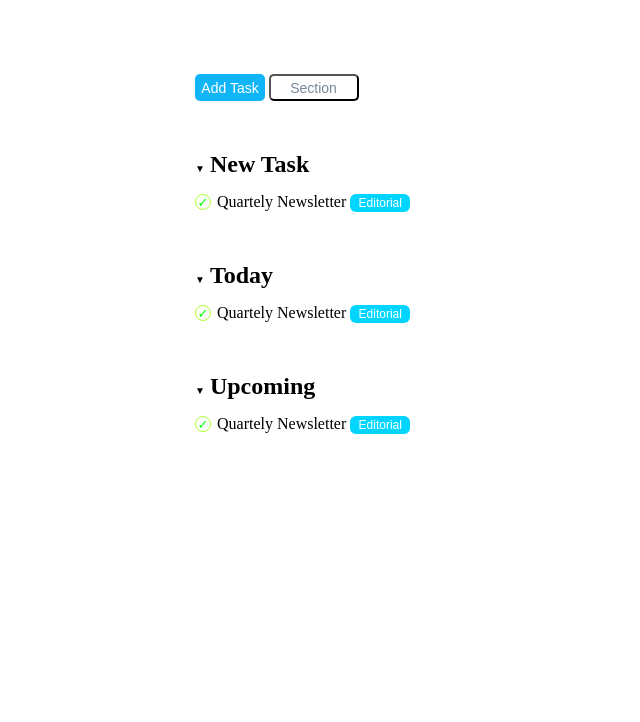
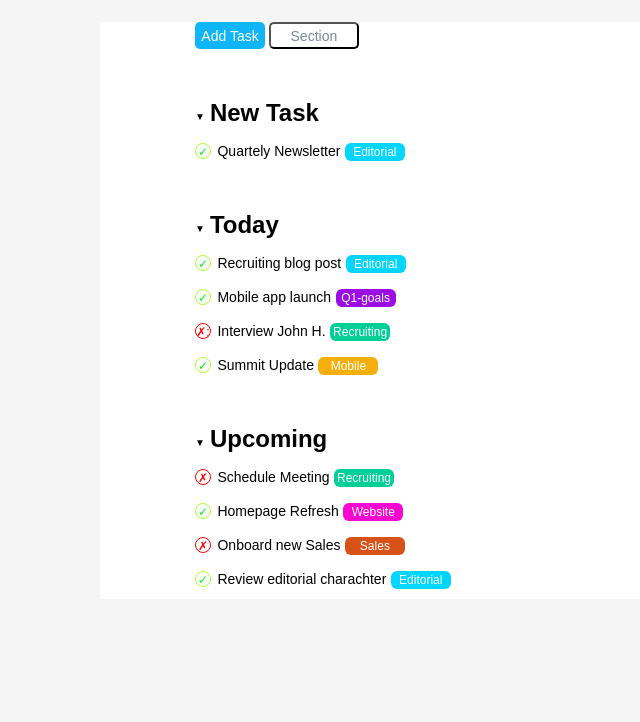
Before and after one commit to danieleinnamorato93/html-css-toboolist, a plain HTML site: page index.html in a window 1280 px wide. Shown: the part 78-800 px from the top of the page, without its empty margins (0-640 px from the left). Drawn offline with Linux system fonts and the light colour scheme.

Commit message:
esercizio-terminato

```diff
--- a/index.html
+++ b/index.html
@@ -31,16 +31,20 @@
 
         <ul class="tasks-list">
             <li class="row-subtitle"> <span class="arrow-down">&#9660;</span><h2 class="subtitle">Today</h2></li>
-            <li class="row-voice"> <span class="check">&#10003;</span>
-                <span class="voice">Quartely Newsletter</span>
-                <button class="label editorial">Editorial</button></li>
+            <li class="row-voice"> <span class="check">&#10003;</span> <span class="voice">Recruiting blog post</span> <button class="label editorial">Editorial</button></li>
+            <li class="row-voice"> <span class="check">&#10003;</span> <span class="voice">Mobile app launch</span> <button class="label Q1">Q1-goals</button></li>
+            <li class="row-voice"> <span class="delete">&#10007;;</span> <span class="voice">Interview John H.</span> <button class="label recruiting">Recruiting</button></li>
+            <li class="row-voice"> <span class="check">&#10003;</span> <span class="voice">Summit Update</span> <button class="label mobile">Mobile</button></li>
+
         </ul>
 
         <ul class="tasks-list">
             <li class="row-subtitle"> <span class="arrow-down">&#9660;</span><h2 class="subtitle">Upcoming</h2></li>
-            <li class="row-voice"> <span class="check">&#10003;</span>
-                <span class="voice">Quartely Newsletter</span>
-                <button class="label editorial">Editorial</button></li>
+            <li class="row-voice"> <span class="delete">&#10007;</span> <span class="voice">Schedule Meeting</span> <button class="label recruiting">Recruiting</button></li>
+            <li class="row-voice"> <span class="check">&#10003;</span> <span class="voice">Homepage Refresh</span> <button class="label website">Website</button></li>
+            <li class="row-voice"> <span class="delete">&#10007;</span> <span class="voice">Onboard new Sales</span> <button class="label sales">Sales</button></li>
+            <li class="row-voice"> <span class="check">&#10003;</span> <span class="voice">Review editorial charachter</span> <button class="label editorial">Editorial</button></li>
+
         </ul>
 
 
--- a/style.css
+++ b/style.css
@@ -3,15 +3,19 @@
     padding: 0;
     box-sizing: border-box;
 }
-body {
-   background-color: white ;
+body { background-color: rgb(245, 245, 245);
+    font-family: Arial, Helvetica, sans-serif;
+
 }
 
+
+
 .brand {
-    height: 150px;
-    width: 450px;
+    height: 70px;
+    width: 100%;
     padding-top: 10px;
     padding-left: 15px;
+    background-color: white;
 
 
 }
@@ -41,7 +45,10 @@ h1 {
     max-width: 1080px;
     margin: 2px auto;
     padding-left: 95px;
-    background-color: rgb(255, 255, 255);
+    background-color:white;
+    margin-top: 30px;
+    margin-bottom: 30px;
+    padding-bottom: 10px;
 
 }
 
@@ -95,11 +102,27 @@ ul {
     border: 1px solid greenyellow;
     text-align: center;
     line-height: 16px;
-    font-size: 13px;
+    font-size: 12px;
+}
+
+.delete {
+    height: 16px;
+    width: 16px;
+    border-radius: 50%;
+    display:inline-block;
+    background-color: white;
+    color: red;
+    border: 1px solid red;
+    text-align: center;
+    line-height: 16px;
+    font-size: 12px;
+
 }
 
 .voice {
     margin-left: 2px;
+    font-size: 14px;
+
 }
 
 .label {
@@ -116,6 +139,31 @@ ul {
     background-color: rgb(0, 213, 255);
 
 }
+.Q1 {
+    background-color: rgb(155, 13, 226);
+
+}
+
+.recruiting {
+    background-color: rgb(0, 207, 152);
+
+}
+
+.mobile {
+    background-color: rgb(245, 175, 13);
+
+}
+
+.website {
+    background-color: rgb(249, 5, 209);
+
+}
+.sales {
+    background-color: rgb(215, 82, 25);
+
+}
+
+
 
 .row-voice {
     margin-top: 15px;
```
